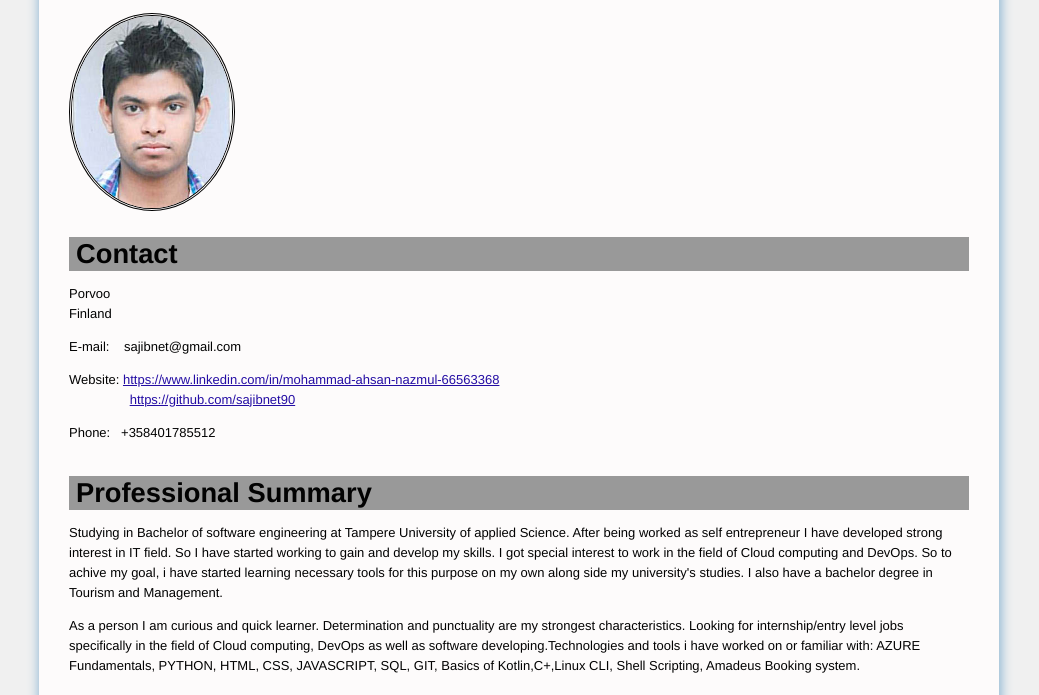
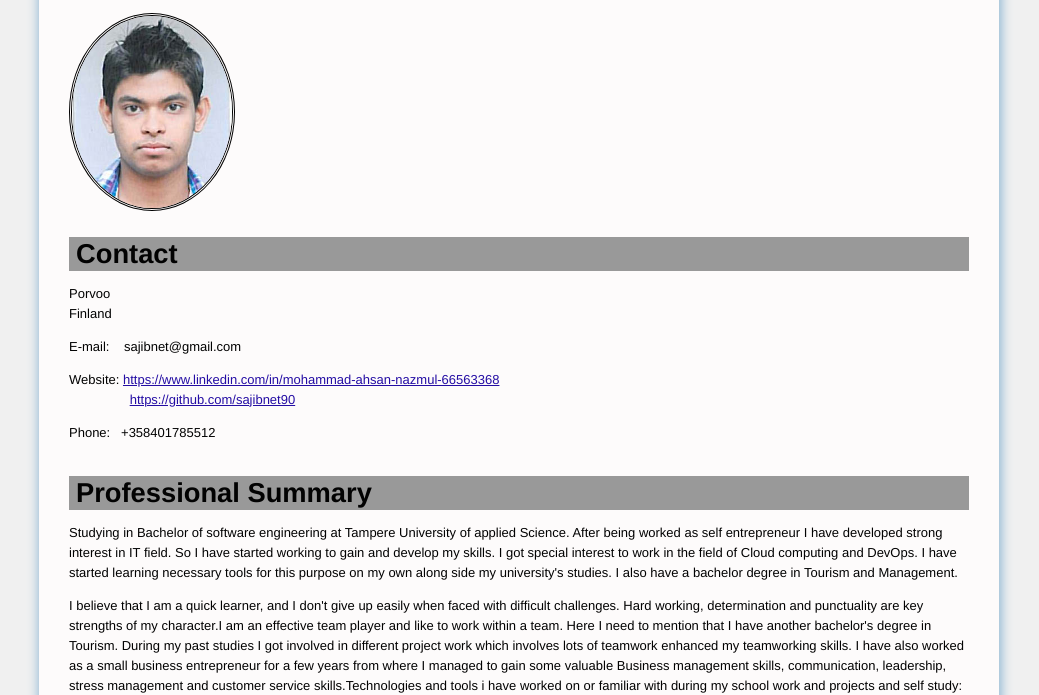
Before and after one commit to sajibnet90/sajibnet90.github.io, a plain HTML site: page index.html in a window 1280 px wide. Shown: the part 109-804 px from the top of the page, without its empty margins (121-1160 px from the left). Drawn offline with Linux system fonts and the light colour scheme.

Commit message:
Updated summary

```diff
--- a/index.html
+++ b/index.html
@@ -49,10 +49,9 @@
         <h2 class="title">Professional Summary</h2>
           <div class="info">
 			<p>
-                Studying in Bachelor of software engineering at Tampere University of applied Science. After being worked as self entrepreneur I have developed strong interest in IT field. So I have started working to gain and develop my skills. I got special interest to work in the field of Cloud computing and DevOps. So to achive my goal, i have started learning necessary tools for this purpose on my own along side my  university's studies. I also have a bachelor degree in Tourism and Management.
+          Studying in Bachelor of software engineering at Tampere University of applied Science. After being worked as self entrepreneur I have developed strong interest in IT field. So I have started working to gain and develop my skills. I got special interest to work in the field of Cloud computing and DevOps. I have started learning necessary tools for this purpose on my own along side my  university's studies. I also have a bachelor degree in Tourism and Management.
 			</p>
-			<p>	As a person I am curious and quick learner. Determination and
-				punctuality are my strongest characteristics. Looking for internship/entry level jobs specifically in the field of Cloud computing, DevOps as well as software developing.Technologies and tools i have worked on or familiar with: AZURE Fundamentals, PYTHON, HTML, CSS, JAVASCRIPT, SQL, GIT, Basics of Kotlin,C+,Linux CLI, Shell Scripting, Amadeus Booking system.
+			<p>	I believe that I am a quick learner, and I don't give up easily when faced with difficult challenges. Hard working, determination and punctuality are key strengths of my character.I am an effective team player and like to work within a team. Here I need to mention that I have another bachelor's degree in Tourism. During my past studies I got involved in different project work which involves lots of teamwork enhanced my teamworking skills. I have also worked as a small business entrepreneur for a few years from where I managed to gain some valuable Business management skills, communication, leadership, stress management and customer service skills.Technologies and tools i have worked on or familiar with during my school work and projects and self study: AZURE Fundamentals, PYTHON,JAVA, HTML, CSS, JAVASCRIPT, SQL, GIT, Basics of Kotlin,C++,Linux CLI, Bash Shell Scripting, Amadeus Booking system, Android Studio, Arduino,Tableau public, PHP, Jquery, Xammp webserver.
 			</p>
           </div>
        </div>
```
